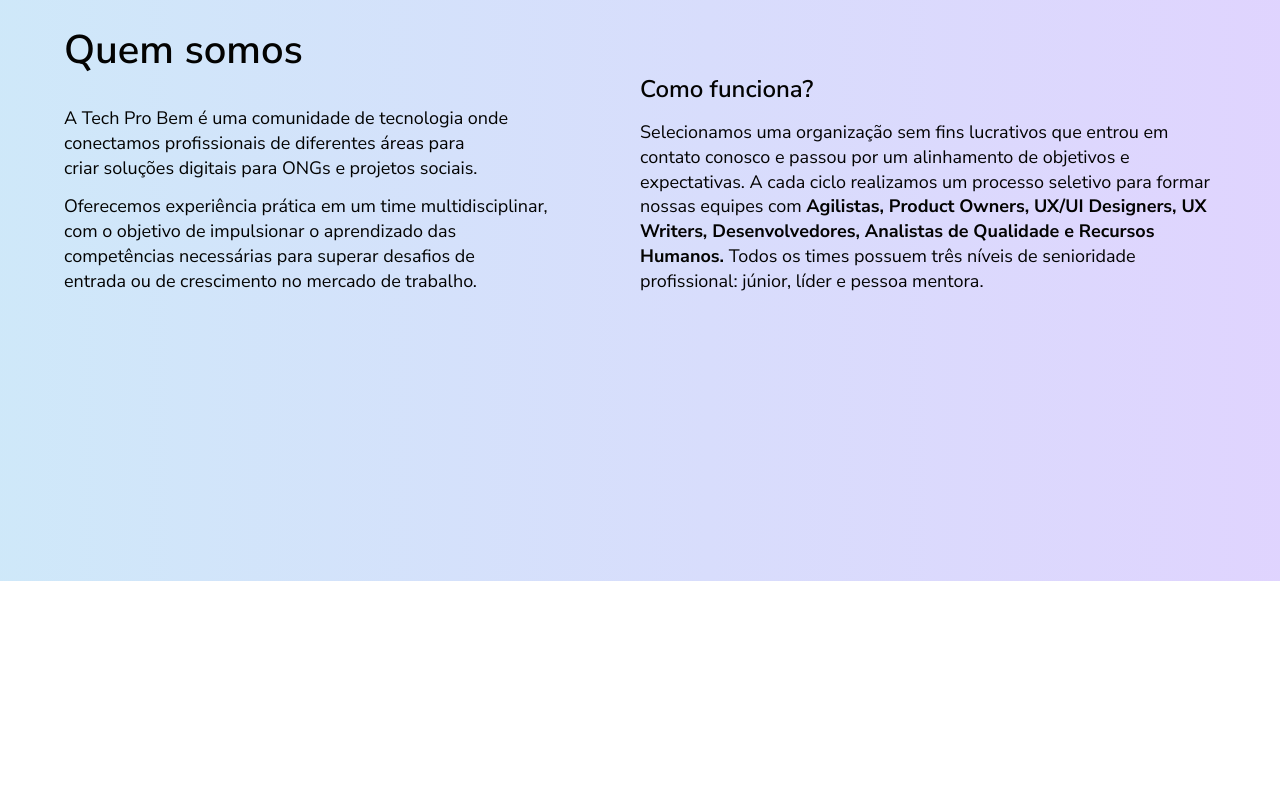
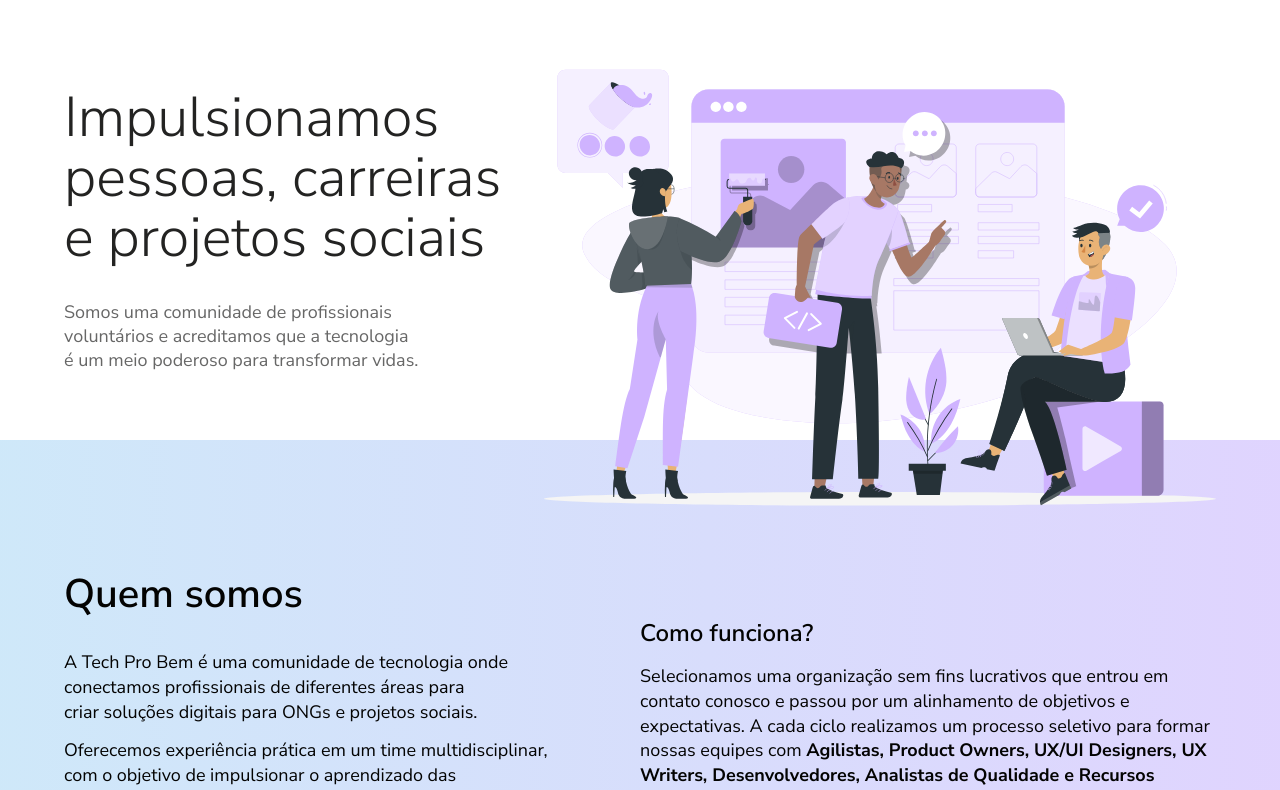
Before and after one commit to tech-pro-bem/institutional-tech-pro-bem, a Next.js app: page / in a window 1280 px wide. Shown: the top 790 px of the page. Built offline with nearby package versions, Linux system fonts and the light colour scheme.

Commit message:
feat: insert session begin

```diff
--- /dev/null
+++ b/app/components/SessionBegin/index.tsx
@@ -0,0 +1,22 @@
+import Image from 'next/image'
+import inicioLogo from '../../../public/inicio.svg'
+import styles from './style.module.css'
+
+export function SessionBegin() {
+  return (
+    <section className={styles.inicio}>
+      <div className={`${styles.layout_begin} container`}>
+        <div className={styles.text}>
+          <h1 className="h1">
+            Impulsionamos pessoas, carreiras e projetos sociais
+          </h1>
+          <p className={styles.description}>
+            Somos uma comunidade de profissionais voluntários e acreditamos que
+            a tecnologia é um meio poderoso para transformar vidas.
+          </p>
+        </div>
+        <Image src={inicioLogo} alt="Logo Inicio" />
+      </div>
+    </section>
+  )
+}
--- /dev/null
+++ b/app/components/SessionBegin/style.module.css
@@ -0,0 +1,79 @@
+.layout_begin {
+  padding-top: 2rem;
+  display: flex;
+  flex-direction: column;
+  align-items: center;
+}
+
+.layout_begin img {
+  margin-top: 2.5rem;
+  width: 100%;
+  max-width: 21.875rem;
+}
+
+.text {
+  color: var(--neutral-black);
+  width: 100%;
+}
+
+.description {
+  margin-top: 2rem;
+  font-size: var(--fs-4);
+  font-weight: var(--fw-400);
+  line-height: 1.35;
+  opacity: 0.6;
+}
+
+@media (min-width: 48em) and (max-width: 79.9375em) {
+  .layout_begin {
+    justify-content: center;
+    flex-direction: row;
+  }
+  .layout_begin img {
+    width: 100%;
+    height: auto;
+    margin-top: 0;
+    transform: translateY(60px);
+    min-width: 18.75rem;
+    max-width: 42rem;
+  }
+
+  .text {
+    width: 100%;
+    max-width: 29.375rem;
+  }
+
+  .title {
+    margin-top: 0.5rem;
+  }
+}
+
+@media (min-width: 80em) {
+  .layout_begin {
+    justify-content: center;
+    flex-direction: row;
+    align-items: flex-start;
+    gap: 1.875rem;
+  }
+  .layout_begin img {
+    width: 42rem;
+    height: 32rem;
+    margin-top: 0;
+    max-width: 42rem;
+  }
+
+  .text {
+    padding: 3.5rem 0 0 0;
+    gap: 2rem;
+    width: 40%;
+  }
+
+  .title {
+    margin-top: 0.5rem;
+  }
+
+  .description {
+    font-size: var(--fs-5);
+    line-height: 1.5rem;
+  }
+}
--- a/app/page.tsx
+++ b/app/page.tsx
@@ -1,8 +1,10 @@
 import { SessionAboutUs } from './components/SessionAboutUs'
+import { SessionBegin } from './components/SessionBegin'
 
 export default function Home() {
   return (
     <main>
+      <SessionBegin />
       <SessionAboutUs />
     </main>
   )
```
